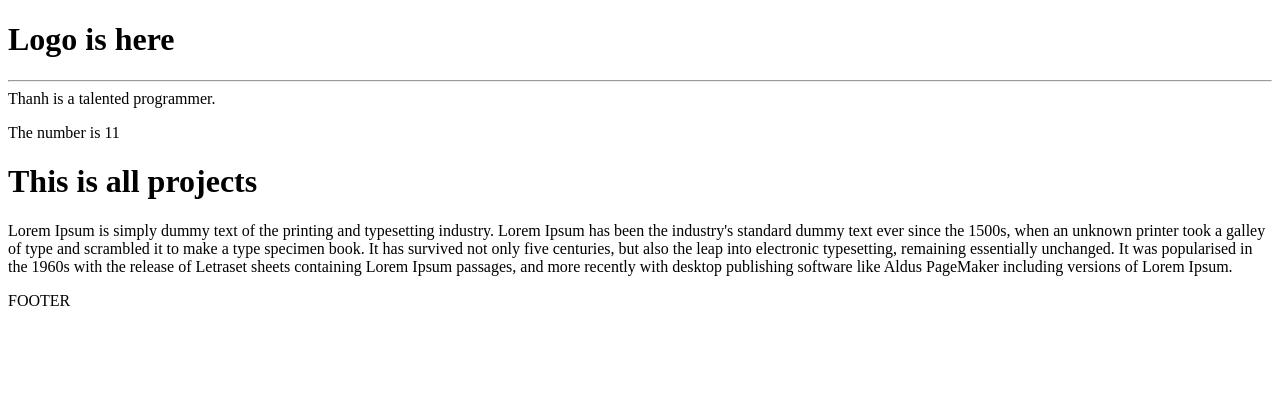
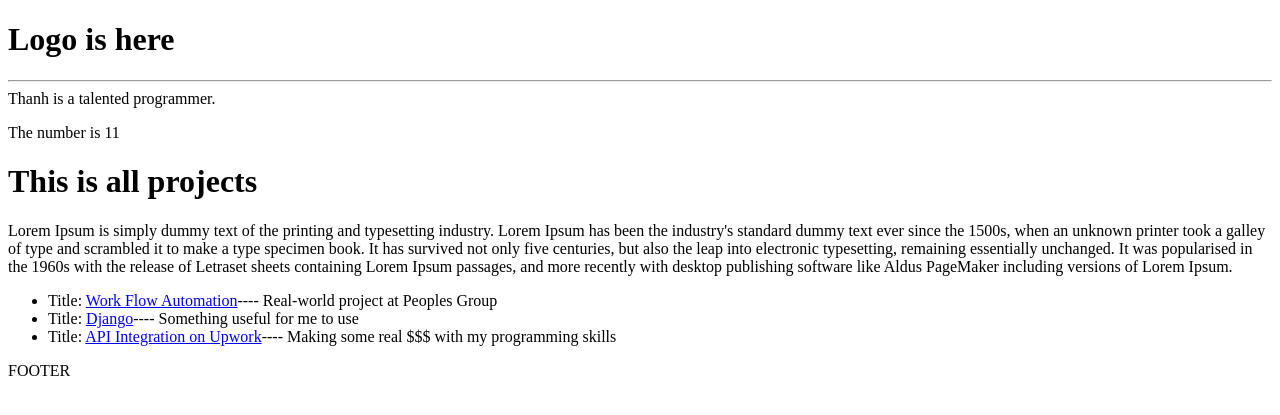
Before and after one commit to thanhtheman/django, a Django app: page / in a window 1280 px wide. Shown: the top 415 px of the page. Run offline with Django 4.2, Linux system fonts and the light colour scheme.

Commit message:
rendering dynamic data on template

```diff
--- a/devsearch/projects/templates/projects/projects.html
+++ b/devsearch/projects/templates/projects/projects.html
@@ -18,7 +18,11 @@
 
         <p>Lorem Ipsum is simply dummy text of the printing and typesetting industry. Lorem Ipsum has been the industry's standard dummy text ever since the 1500s, when an unknown printer took a galley of type and scrambled it to make a type specimen book. It has survived not only five centuries, but also the leap into electronic typesetting, remaining essentially unchanged.
             It was popularised in the 1960s with the release of Letraset sheets containing Lorem Ipsum passages, and more recently with desktop publishing software like Aldus PageMaker including versions of Lorem Ipsum.</p>
-
+        <ul>
+            {% for i in projects %}
+            <li>Title: <a href= "{% url 'project' i.id %}">{{ i.title }}</a>---- {{i.description}}</li>
+            {% endfor %}
+        </ul>
         {% endblock content %}
     </body>
 </html>
--- a/devsearch/projects/templates/projects/single_project.html
+++ b/devsearch/projects/templates/projects/single_project.html
@@ -11,8 +11,9 @@
 
     {% block content %}
 
-    <h1>Single Project Template</h1>
-
+    <h1>Single Project</h1>
+    <h2>My project is: {{ title }}</h2>
+    <p>{{ description }}</p>
     {% endblock content %}
 </body>
 </html>
--- a/devsearch/projects/views.py
+++ b/devsearch/projects/views.py
@@ -22,8 +22,12 @@ projectsList = [
 def projects(request):
     msg = 'Thanh is a talented programmer.'
     number = 11
-    context = {'message': msg, 'number': number}
+    context = {'message': msg, 'number': number, 'projects': projectsList }
     return render(request, 'projects/projects.html', context)
 
 def project(request, pk):
-    return render(request, 'projects/single_project.html')
+    projectObj = None
+    for x in projectsList:
+        if x['id'] == pk:
+            projectObj = x
+    return render(request, 'projects/single_project.html', projectObj)
```
